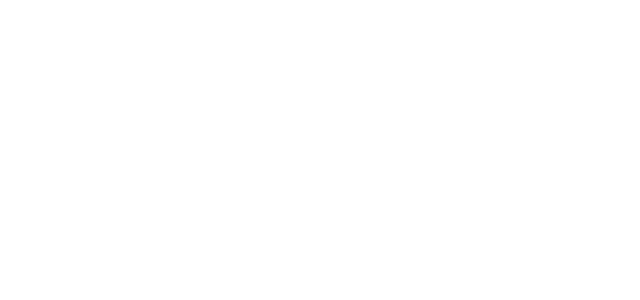
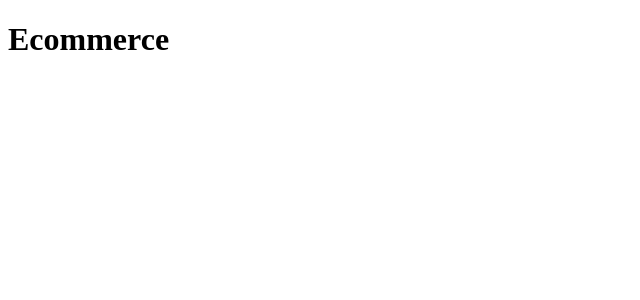
Before and after one commit to NapanReaper/React-Ecommerce, a JavaScript app: page / in a window 1280 px wide. Shown: the top 300 px of the page, without its empty margins (0-640 px from the left). Built offline with nearby package versions, Linux system fonts and the light colour scheme.

Commit message:
dummy view

```diff
--- a/public/index.html
+++ b/public/index.html
@@ -11,7 +11,7 @@
     />
     <link rel="apple-touch-icon" href="%PUBLIC_URL%/logo192.png" />
     <link rel="manifest" href="%PUBLIC_URL%/manifest.json" />
-    <title>React App</title>
+    <title>E-commerce</title>
   </head>
   <body>
     <noscript>You need to enable JavaScript to run this app.</noscript>
--- a/src/App.js
+++ b/src/App.js
@@ -1,9 +1,7 @@
-import React from 'react'
-
 const App = () => {
  return (
   <div>
-
+   <h1>Ecommerce</h1>
   </div>
  )
 }
--- a/src/index.js
+++ b/src/index.js
@@ -1,4 +1,3 @@
-import React from 'react'
 import ReactDOM from 'react-dom'
 
 import App from './App'
```
